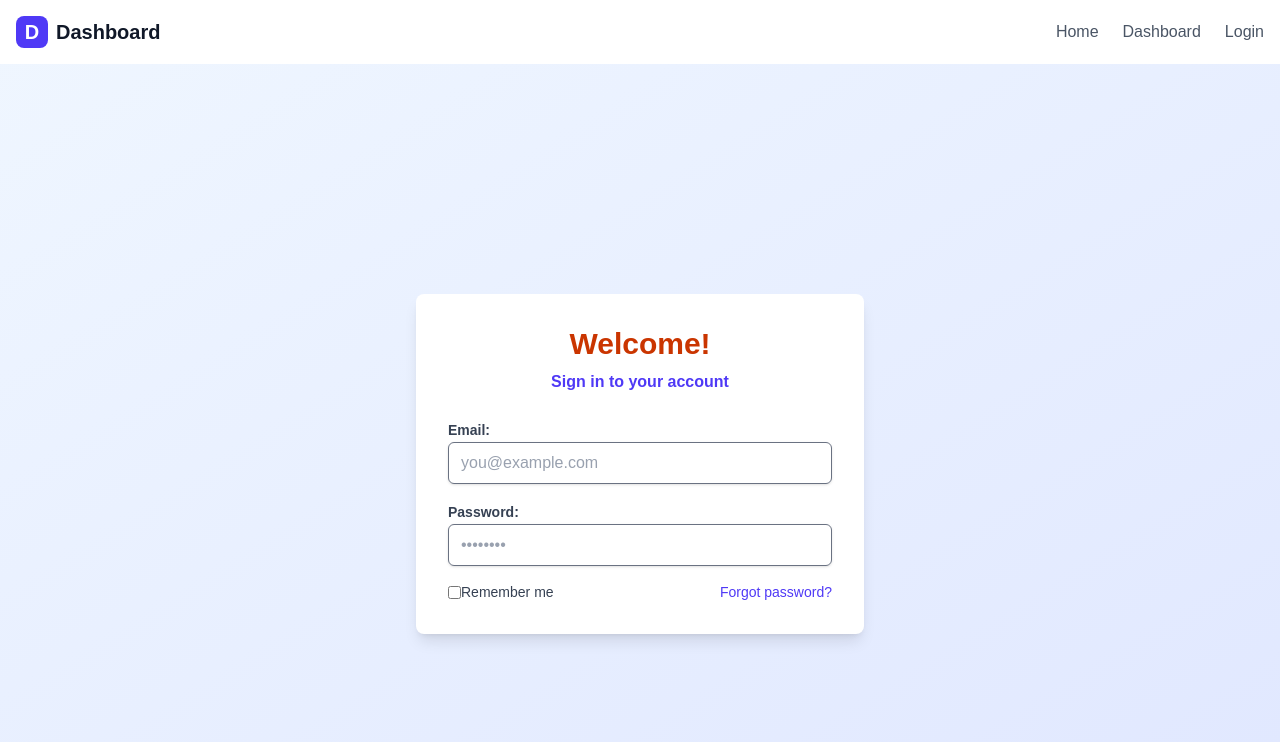
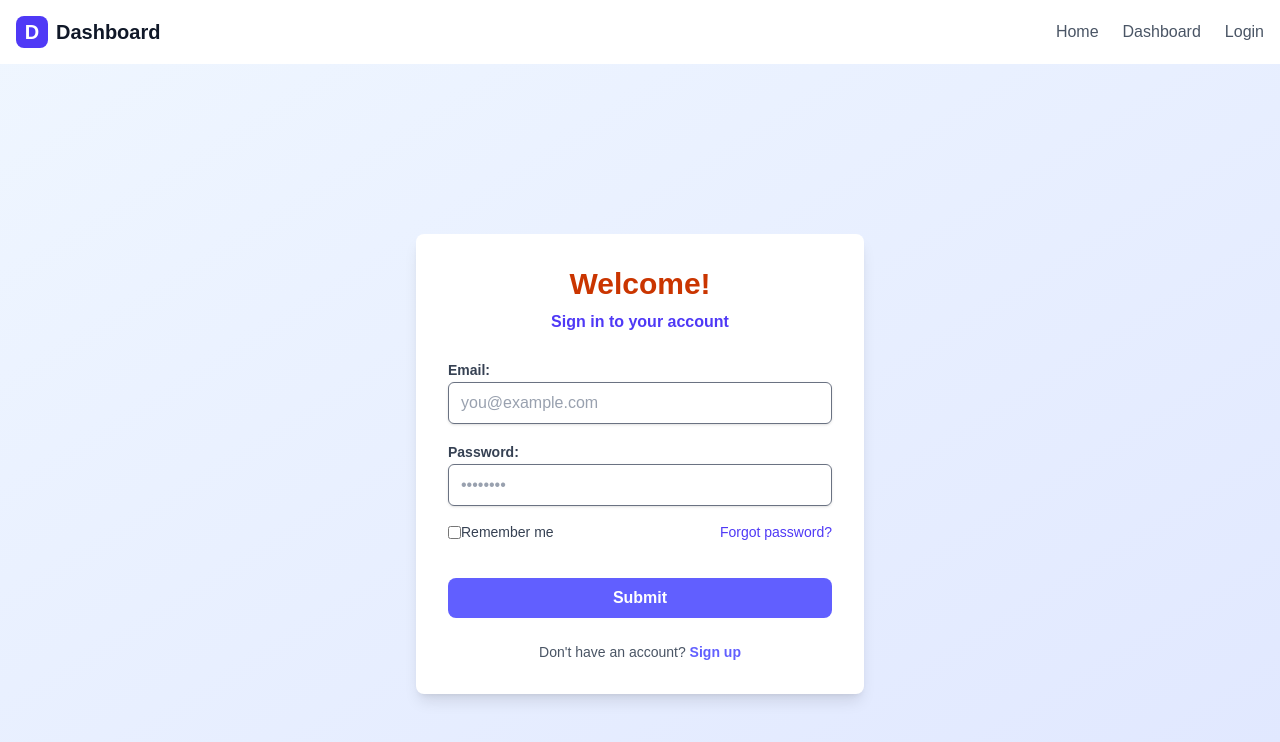
Before and after one commit to sshivanshh2/saas-admin-dashboard, a Next.js app: page /login in a window 1280 px wide. Shown: the top 742 px of the page. Built offline with nearby package versions, Linux system fonts and the light colour scheme.

Commit message:
feat: create submit and signup button

```diff
--- a/app/login/page.jsx
+++ b/app/login/page.jsx
@@ -62,10 +62,15 @@ const LoginPage = () => {
                         <a href="#" className="text-sm text-indigo-600 hover:text-indigo-700">Forgot password?</a>
                     </div>
 
-                    {/* Submit button */}
-
-
+                    {/* Submit button*/ }
+                    <button
+                        type="submit"
+                        className='w-full text-white font-bold bg-indigo-500 rounded-lg px-5 py-2 mt-5 hover:bg-indigo-700 hover:cursor-pointer disabled:opacity-50 disabled:cursor-not-allowed'
+                        disabled={isLoading}>
+                        {!isLoading?'Submit':'Signing in...'}
+                    </button>
                 </form>
+                <p className='text-sm text-center text-gray-600 mt-6'>Don't have an account?<a href="/signup" className='text-indigo-500 font-semibold hover:text-indigo-800'> Sign up</a></p>
             </div>
         </div>
 
```
